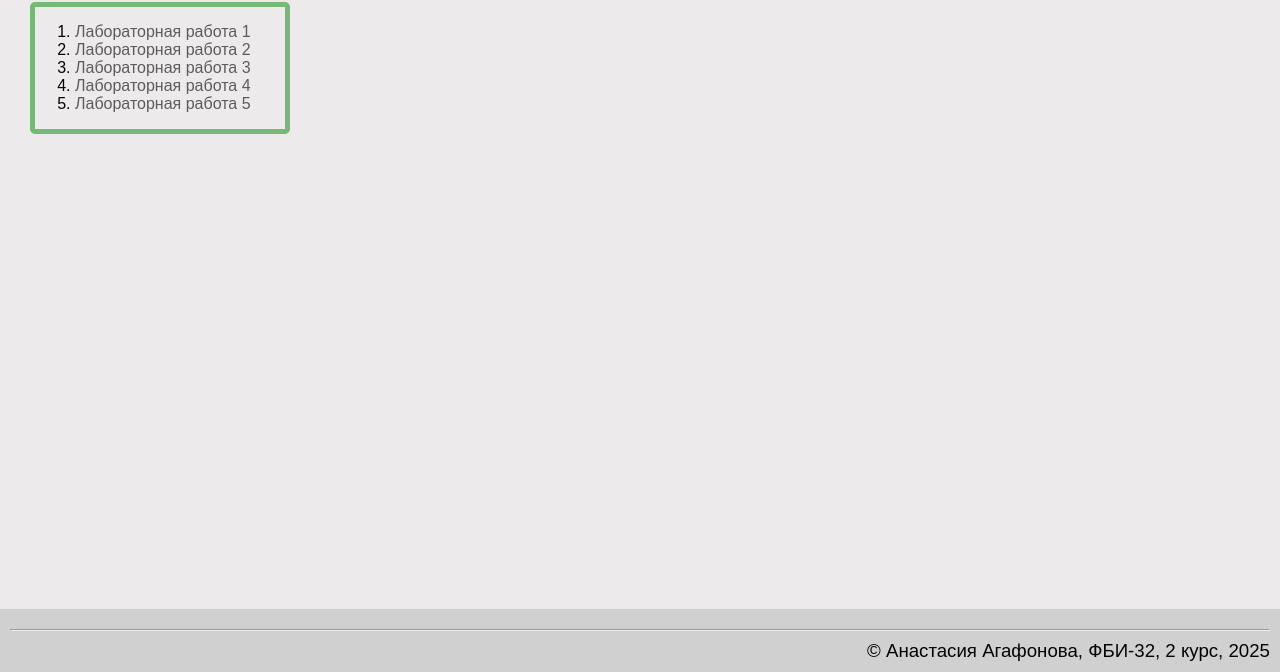
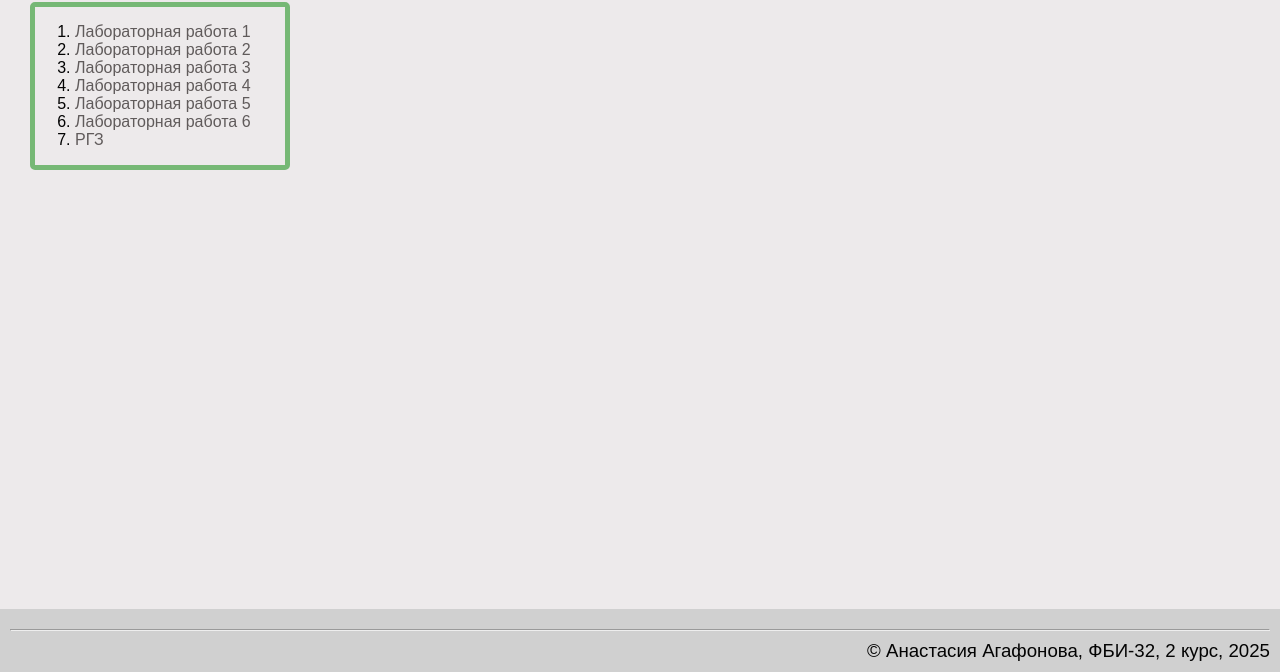
Before and after one commit to anastasiaagafonova/web-front-labs, a plain HTML site: page index.html in a window 1280 px wide. Shown: the part 128-800 px from the top of the page. Drawn offline with Linux system fonts and the light colour scheme.

Commit message:
правки

```diff
--- a/index.html
+++ b/index.html
@@ -38,6 +38,12 @@
                     <li>
                         <a href="lab5/lab5.html">Лабораторная работа 5</a>
                     </li>
+                    <li>
+                        <a href="lab6/lab6.html">Лабораторная работа 6</a>
+                    </li>
+                    <li>
+                        <a href="РГЗ/menu.html">РГЗ</a>
+                    </li>
                 </ol>
             </div>
         </main>
```
